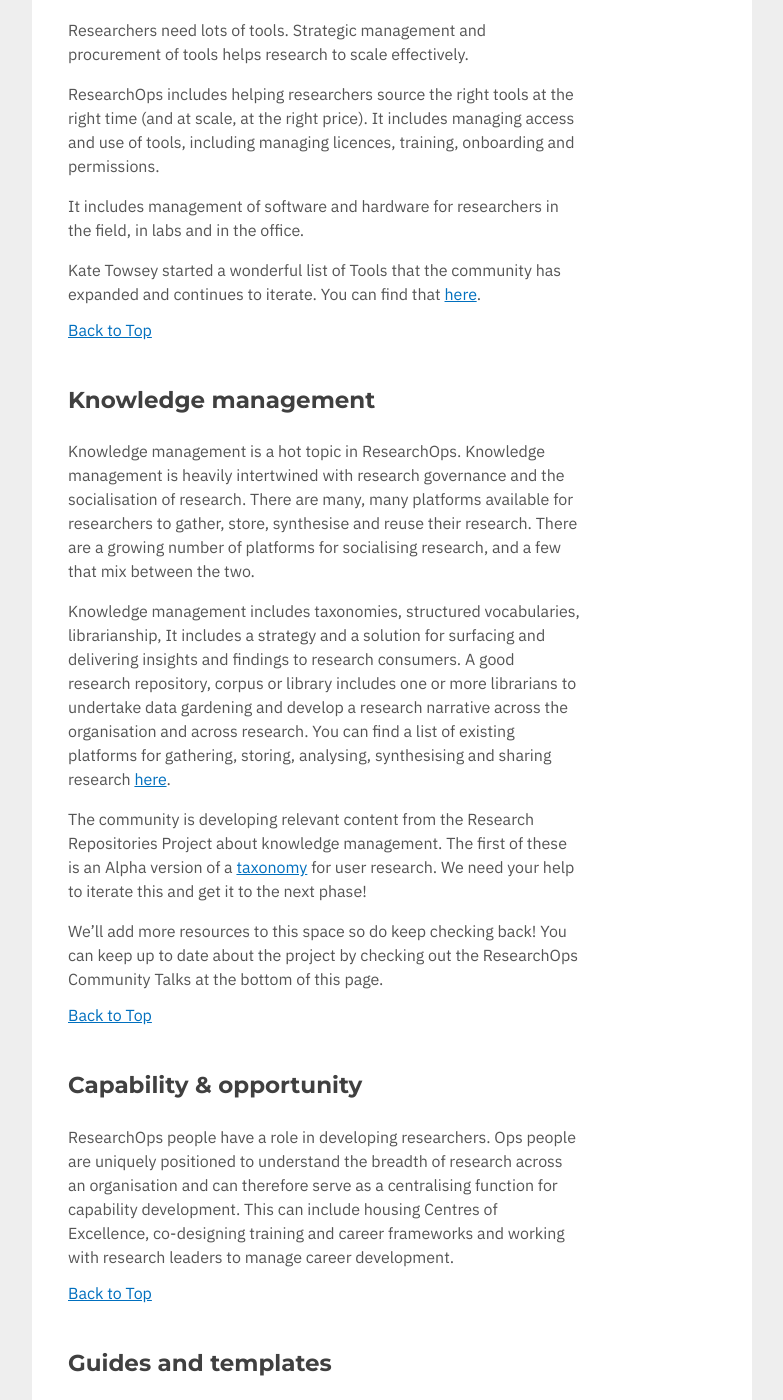
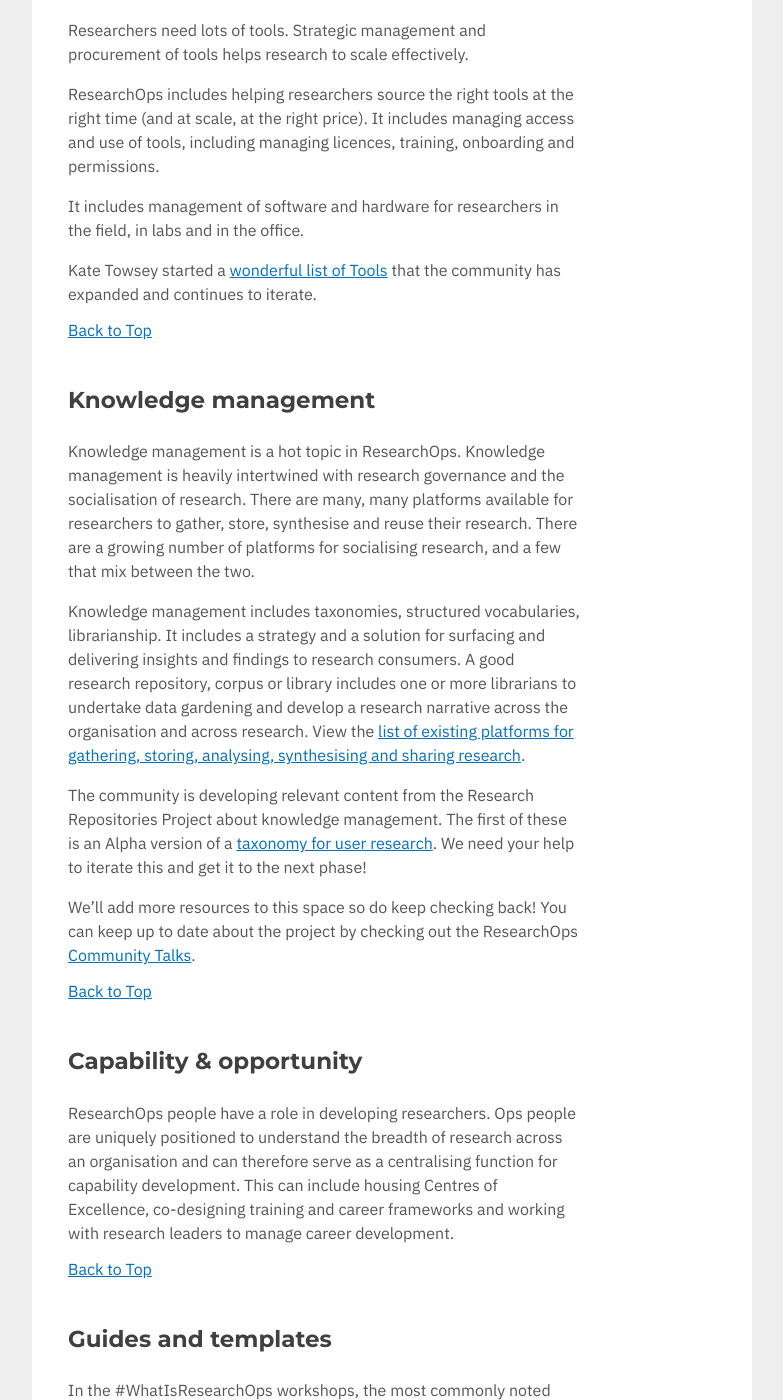
Before and after one commit to researchops/www, a Jekyll site: the page built from _pages/resources.html, in a window 1280 px wide and 1400 px high, scrolled down 1501 px. Shown: the whole window, without its empty margins (248-1031 px from the left). Built offline with Jekyll 4.4.1, drawn with Linux system fonts in a browser that asks for light colours; nearby versions of some CDN libraries; library files that are not in the unit come from our copies; some of the changed text lies outside the part shown.

Commit message:
Update resources.html

```diff
--- a/_pages/resources.html
+++ b/_pages/resources.html
@@ -57,13 +57,11 @@ title: Resources
 			Non-Disclosure Agreements.
 		</p>
 		<p>
-			The ResearchOps Community have a growing list of forms, templates
-			and guides. Click
-			<a
+			The ResearchOps Community have a growing <a
 				href="https://airtable.com/invite/l?inviteId=inv1e6E97ASP38QuZ&inviteToken=25c54fa93ae7b0ea95ae118b8e8124965b30f595b3b56882bce850d04ffc84a6"
-				>here</a
-			>
-			to access the list.
+				>Airtable list of forms, templates
+			and guides</a
+			>.
 		</p>
 		<p>
 			<h3>The Research Repositories Project saw the community create:</h3>
@@ -72,18 +70,17 @@ title: Resources
 				A
 				<a
 					href="https://airtable.com/universe/expkOThCXmeshG1RR/global-pii-laws-database-from-the-international-compilation-of-human-research-standards-2019-edition"
-					>database</a
+					>database of global laws, regulations and policies</a
 				>
-				of global laws, regulations and policies relevant to User
-				Research.
+			 relevant to User Research.
 			</li>
 			<li>
 				A
 				<a
 					href="https://docs.google.com/document/d/1zE1FgAQfHwsnNMg1D4jarvbG5XZ06E1D5jo8b_fzg8Q/edit?usp=sharing"
-					>checklist</a
+					>checklist of things to consider</a
 				>
-				of things to consider when developing a consent form.
+				 when developing a consent form.
 			</li>
 			<li>
 				A
@@ -116,12 +113,12 @@ title: Resources
 		field, in labs and in the office.
 	</p>
 	<p>
-		Kate Towsey started a wonderful list of Tools that the community has
-		expanded and continues to iterate. You can find that
+		Kate Towsey started a
 		<a
 			href="https://airtable.com/shrWD5GpnFCPNDlKR/tbloTst2aPNRbAwXP/viwhQGhPaUl14TloW?blocks=hide"
-			>here</a
-		>.
+			>wonderful list of Tools</a
+		> that the community has
+		expanded and continues to iterate.
 	</p>
 	<a href="#tableOfContents">Back to Top</a>
 </section>
@@ -138,16 +135,16 @@ title: Resources
 	</p>
 	<p>
 		Knowledge management includes taxonomies, structured vocabularies,
-		librarianship, It includes a strategy and a solution for surfacing and
+		librarianship. It includes a strategy and a solution for surfacing and
 		delivering insights and findings to research consumers. A good research
 		repository, corpus or library includes one or more librarians to
 		undertake data gardening and develop a research narrative across the
-		organisation and across research. You can find a list of existing
-		platforms for gathering, storing, analysing, synthesising and sharing
-		research
+		organisation and across research. View the
 		<a
 			href="https://airtable.com/shrWD5GpnFCPNDlKR/tbloTst2aPNRbAwXP/viwhQGhPaUl14TloW?blocks=hide"
-			>here</a
+			>list of existing
+		platforms for gathering, storing, analysing, synthesising and sharing
+		research</a
 		>.
 	</p>
 	<p>
@@ -155,15 +152,15 @@ title: Resources
 		Repositories Project about knowledge management. The first of these is
 		an Alpha version of a
 		<a href="https://kumu.io/TeamReOps/researchops-taxonomy#v12/card-sort"
-			>taxonomy</a
-		>
-		for user research. We need your help to iterate this and get it to the
+			>taxonomy for user research</a
+		>.
+		We need your help to iterate this and get it to the
 		next phase!
 	</p>
 	<p>
 		We’ll add more resources to this space so do keep checking back! You can
 		keep up to date about the project by checking out the ResearchOps
-		Community Talks at the bottom of this page.
+		<a href="#researchops-community-talks">Community Talks</a>.
 	</p>
 	<a href="#tableOfContents">Back to Top</a>
 </section>
@@ -202,13 +199,13 @@ title: Resources
 		to maintain them.
 	</p>
 	<p>
-		The ResearchOps Community have a growing list of forms, templates and
-		guides. Click
+		The ResearchOps Community have a
 		<a
 			href="https://airtable.com/invite/l?inviteId=inv1e6E97ASP38QuZ&inviteToken=25c54fa93ae7b0ea95ae118b8e8124965b30f595b3b56882bce850d04ffc84a6"
-			>here</a
+			>growing list of forms, templates and
+		guides</a
 		>
-		to access the list.
+		.
 	</p>
 	<a href="#tableOfContents">Back to Top</a>
 </section>
```
